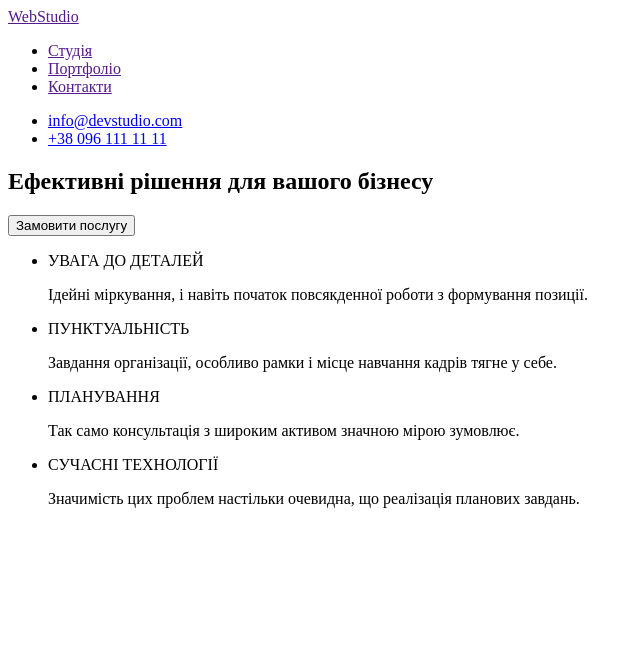
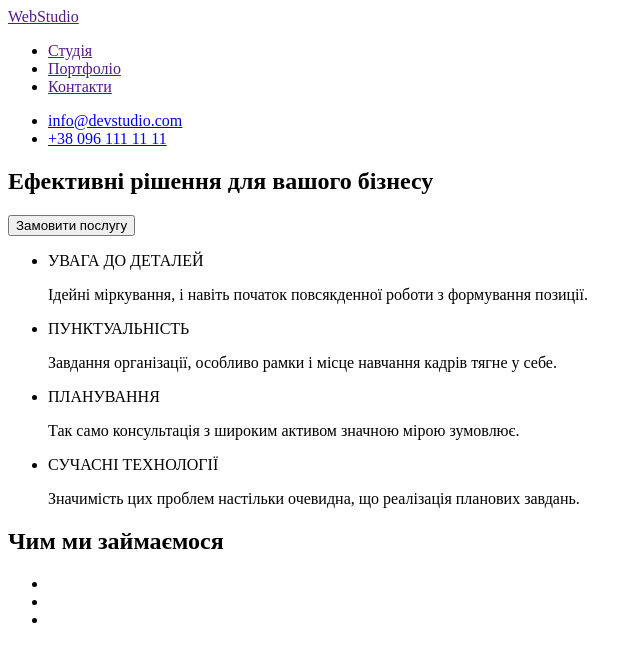
Before and after one commit to DariaDzhyhun/goit-markup-hw-01, a plain HTML site: page index.html in a window 1280 px wide. Shown: the whole page, without its empty margins (0-640 px from the left). Drawn offline with Linux system fonts and the light colour scheme.

Commit message:
Update index.html

```diff
--- a/index.html
+++ b/index.html
@@ -53,7 +53,12 @@
     </section>
  <!-- Чим ми займаємось? -->
   <section>
-
+  <h2>Чим ми займаємося</h2>
+  <ul>
+    <li><img src="" alt=""></li>
+    <li><img src="" alt=""></li>
+    <li><img src="" alt=""></li>
+  </ul>
   </section>
   <!-- Наша команда -->
     </main>
```
